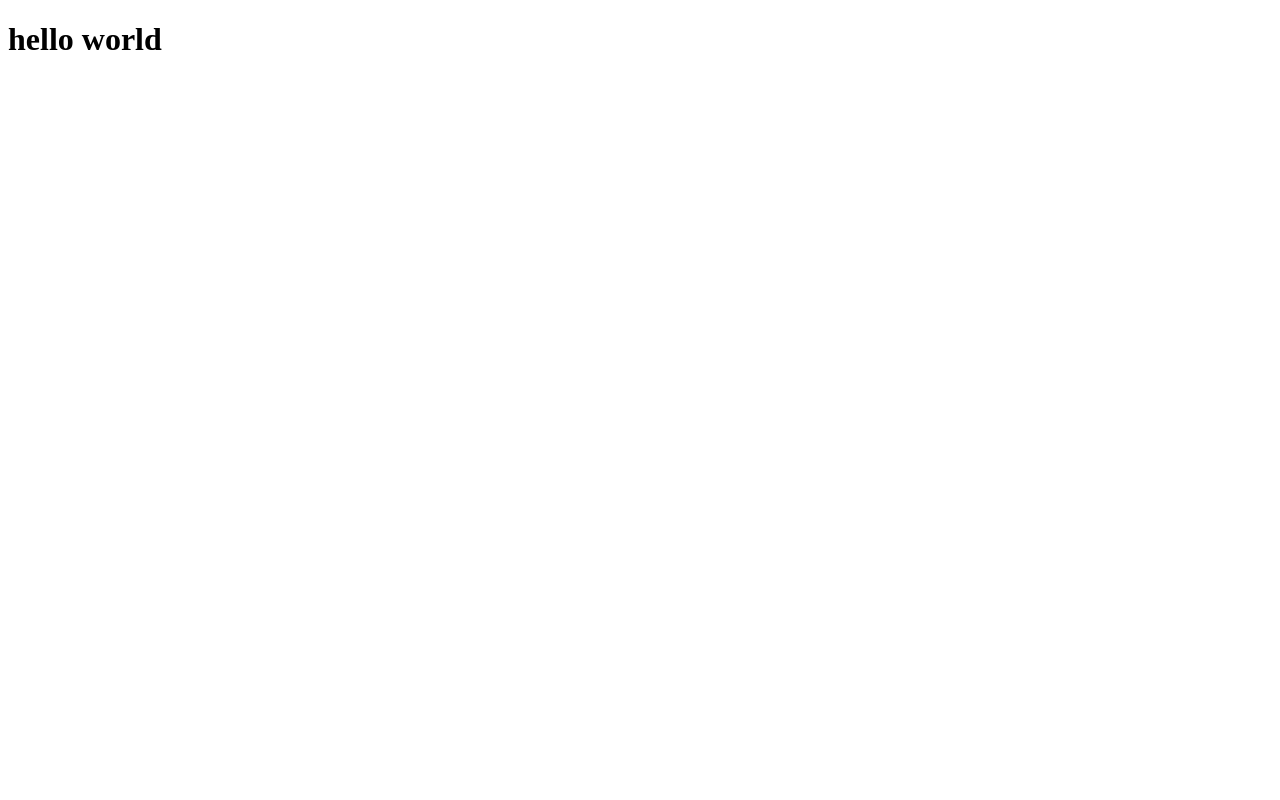
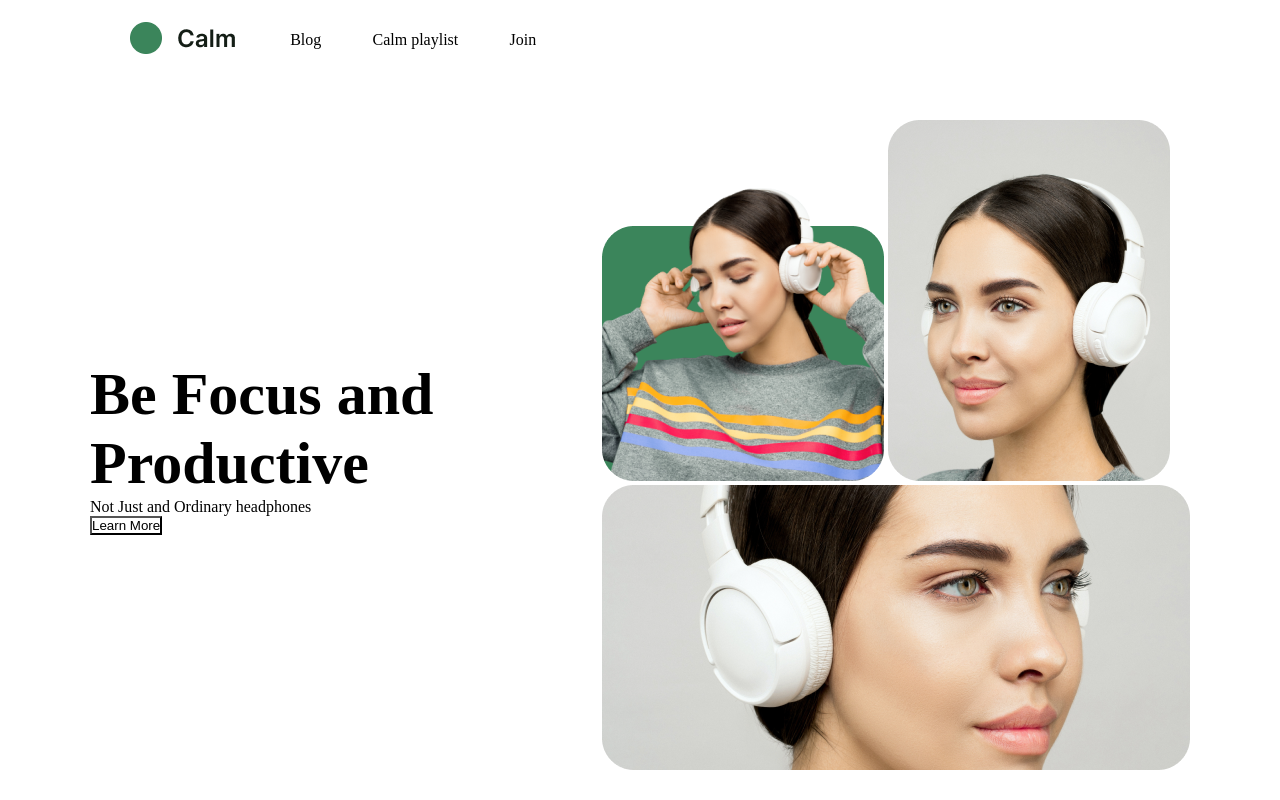
Before and after one commit to mohitkaushik2121/fullstack, a plain HTML site: page index.html in a window 1280 px wide. Drawn offline with Linux system fonts and the light colour scheme; files whose address does not match are found by name.

Commit message:
Add files via upload

```diff
--- a/index.html
+++ b/index.html
@@ -4,9 +4,38 @@
     <meta charset="UTF-8">
     <meta http-equiv="X-UA-Compatible" content="IE=edge">
     <meta name="viewport" content="width=device-width, initial-scale=1.0">
-    <title>full stack javascript</title>
+    <link rel="stylesheet" href="style.css">
+    <title>project01</title>
 </head>
 <body>
-    <h1>hello world</h1>
+    <!-- navbar -->
+    <nav>
+        <ul>
+            <li> <img src="C:\Users\1576m\OneDrive\Desktop\eb javascript\project01\logo.png" alt=""> </li>
+            <li>Blog</li>
+            <li>Calm playlist</li>
+            <li>Join </li>
+        </ul>
+    </nav>
+    <!-- Main section -->
+    <main>
+        <!-- left section -->
+        <div class="leftmain">
+            <h1>Be Focus and Productive</h1>
+            <p>Not Just and Ordinary headphones</p>
+            <button>Learn More</button>
+        </div>
+        <!-- Right section -->
+        <div class="Rigtmain">
+            <!-- Upper image -->
+            <div>
+                <img src="C:\Users\1576m\OneDrive\Desktop\eb javascript\project01\img1.png" alt="">
+                <img src="C:\Users\1576m\OneDrive\Desktop\eb javascript\project01\img2.png" alt="">
+            </div>
+            <!-- Lower imag -->
+            <div><img src="C:\Users\1576m\OneDrive\Desktop\eb javascript\project01\img3.png" alt=""></div>
+
+        </div>
+    </main>
 </body>
 </html>
--- /dev/null
+++ b/style.css
@@ -0,0 +1,33 @@
+*{
+    margin: 0;
+    padding: 0;
+    box-sizing: border-box;
+    background-color: #ffffff;
+}
+nav{
+    padding: 20px 10%;
+    height: 15vh;
+}
+nav ul{
+    display: flex;
+    align-items: center;
+}
+nav ul li{
+ list-style: none;
+ margin-right: 5%;
+ font-weight: 50%;
+}
+main{
+    display: flex;
+    align-items: center;
+    justify-content: center;
+}
+.leftmain{
+    width: 40%;
+}
+.leftmain h1{
+    font-size:  60px;
+}
+.rightmain{
+    width: 60%;
+}
```
Also changed, not shown: img1.png (added), img2.png (added), img3.png (added), logo.png (added).
